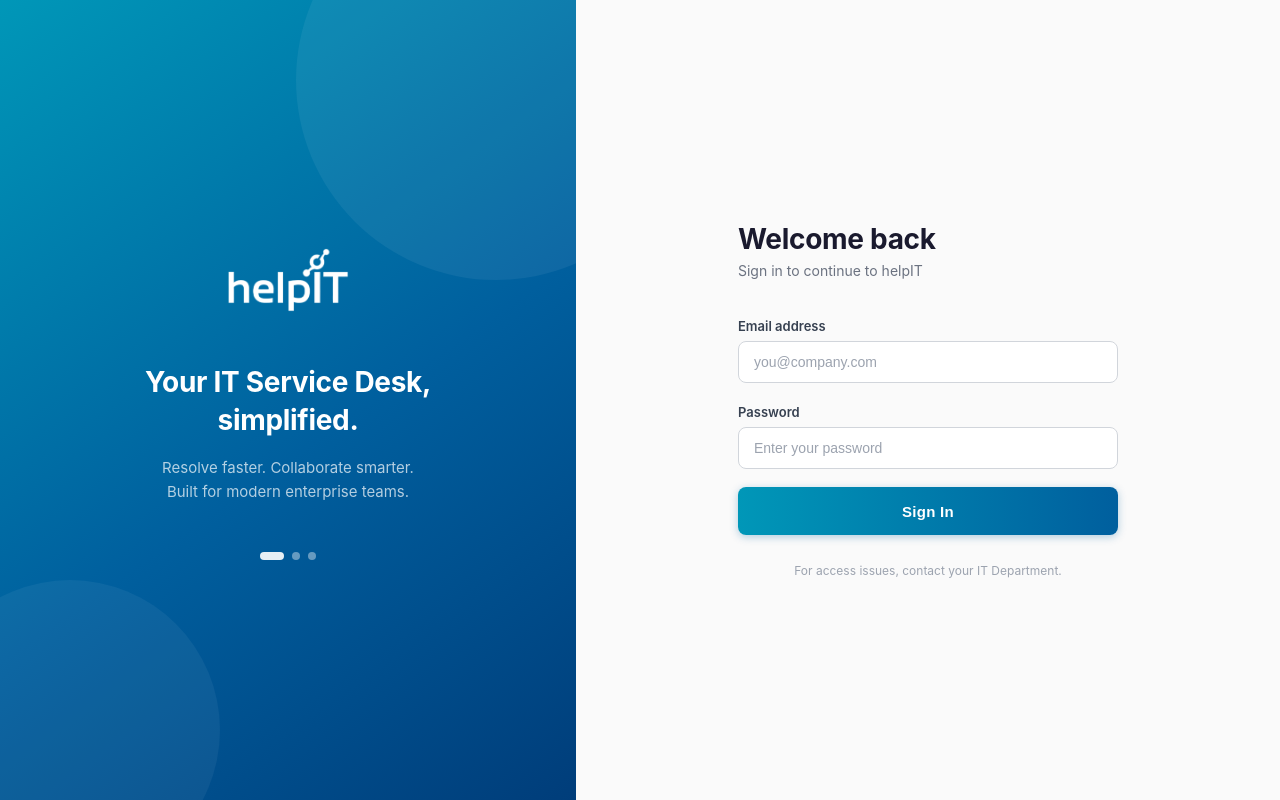
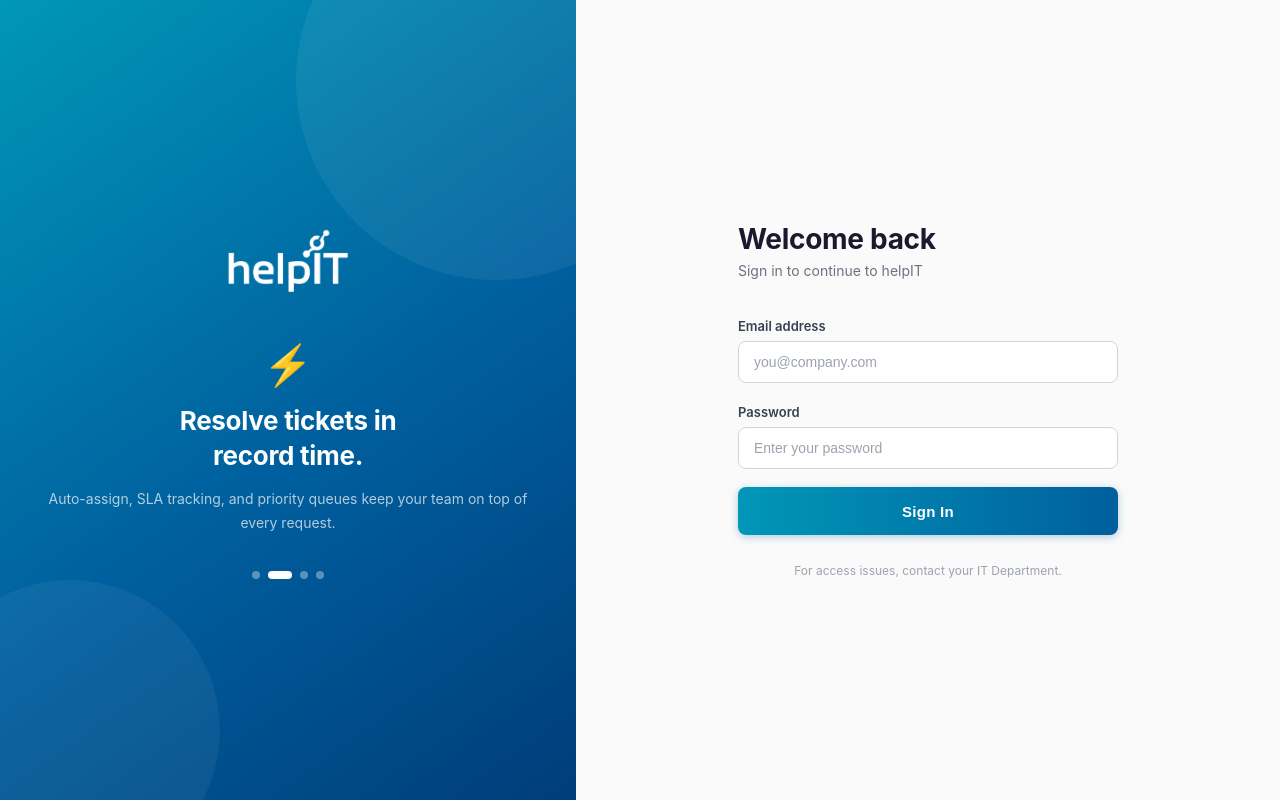
Before and after one commit to imkaiwhyask/helpIT, a Vue app in the folder frontend/: page /login in a window 1280 px wide. Built offline with nearby package versions, Linux system fonts and the light colour scheme; no server answers; what vue3-apexcharts would draw is missing.

Commit message:
Login: add auto-rotating carousel to brand panel with 4 slides and dot indicators

```diff
--- a/frontend/src/views/LoginView.vue
+++ b/frontend/src/views/LoginView.vue
@@ -5,10 +5,24 @@
     <div class="brand-panel">
       <div class="brand-inner">
         <img src="@/assets/helpit_logo.png" alt="helpIT" class="brand-logo" />
-        <h2 class="brand-tagline">Your IT Service Desk,<br>simplified.</h2>
-        <p class="brand-sub">Resolve faster. Collaborate smarter.<br>Built for modern enterprise teams.</p>
-        <div class="brand-dots">
-          <span></span><span></span><span></span>
+
+        <div class="carousel">
+          <Transition name="fade" mode="out-in">
+            <div class="slide" :key="current">
+              <div class="slide-icon">{{ slides[current].icon }}</div>
+              <h2 class="slide-title">{{ slides[current].title }}</h2>
+              <p class="slide-body">{{ slides[current].body }}</p>
+            </div>
+          </Transition>
+        </div>
+
+        <div class="dots">
+          <span
+            v-for="(_, i) in slides"
+            :key="i"
+            :class="['dot', { active: i === current }]"
+            @click="current = i"
+          ></span>
         </div>
       </div>
     </div>
@@ -69,13 +83,47 @@
 </template>
 
 <script setup>
-import { ref } from 'vue';
+import { ref, onMounted, onUnmounted } from 'vue';
 import { useAuthStore } from '../stores/auth';
 
 const auth = useAuthStore();
 const form = ref({ email: '', password: '' });
 const loading = ref(false);
 const error = ref('');
+
+const slides = [
+  {
+    icon: '🎯',
+    title: 'Your IT Service Desk,\nsimplified.',
+    body: 'Resolve faster. Collaborate smarter.\nBuilt for modern enterprise teams.',
+  },
+  {
+    icon: '⚡',
+    title: 'Resolve tickets in\nrecord time.',
+    body: 'Auto-assign, SLA tracking, and priority queues keep your team on top of every request.',
+  },
+  {
+    icon: '📊',
+    title: 'Full visibility,\nzero guesswork.',
+    body: 'Real-time dashboards and SLA reports so you always know where things stand.',
+  },
+  {
+    icon: '📚',
+    title: 'Knowledge at your\nfingertips.',
+    body: 'A built-in help center lets users find answers before they even need to submit a ticket.',
+  },
+];
+
+const current = ref(0);
+let timer = null;
+
+onMounted(() => {
+  timer = setInterval(() => {
+    current.value = (current.value + 1) % slides.length;
+  }, 4000);
+});
+
+onUnmounted(() => clearInterval(timer));
 
 async function handleLogin() {
   error.value = '';
@@ -142,34 +190,62 @@ async function handleLogin() {
   filter: brightness(0) invert(1);
 }
 
-.brand-tagline {
-  font-size: 28px;
+/* ── Carousel ── */
+.carousel {
+  min-height: 160px;
+  margin-bottom: 36px;
+  display: flex;
+  align-items: center;
+  justify-content: center;
+}
+
+.slide {
+  text-align: center;
+}
+
+.slide-icon {
+  font-size: 40px;
+  margin-bottom: 18px;
+  line-height: 1;
+}
+
+.slide-title {
+  font-size: 26px;
   font-weight: 700;
   color: #fff;
   line-height: 1.35;
-  margin-bottom: 16px;
+  margin-bottom: 14px;
   letter-spacing: -0.3px;
+  white-space: pre-line;
 }
 
-.brand-sub {
-  font-size: 15px;
+.slide-body {
+  font-size: 14px;
   color: rgba(255,255,255,0.7);
-  line-height: 1.6;
-  margin-bottom: 48px;
+  line-height: 1.7;
+  white-space: pre-line;
 }
 
-.brand-dots {
+/* Fade transition */
+.fade-enter-active, .fade-leave-active { transition: opacity 0.5s ease, transform 0.5s ease; }
+.fade-enter-from { opacity: 0; transform: translateY(12px); }
+.fade-leave-to   { opacity: 0; transform: translateY(-12px); }
+
+/* ── Dots ── */
+.dots {
   display: flex;
   justify-content: center;
   gap: 8px;
 }
-.brand-dots span {
+.dot {
   width: 8px; height: 8px;
   border-radius: 50%;
-  background: rgba(255,255,255,0.4);
+  background: rgba(255,255,255,0.35);
+  cursor: pointer;
+  transition: all 0.3s ease;
 }
-.brand-dots span:first-child {
-  background: rgba(255,255,255,0.9);
+.dot.active {
+  background: #fff;
   width: 24px;
   border-radius: 4px;
 }
```
